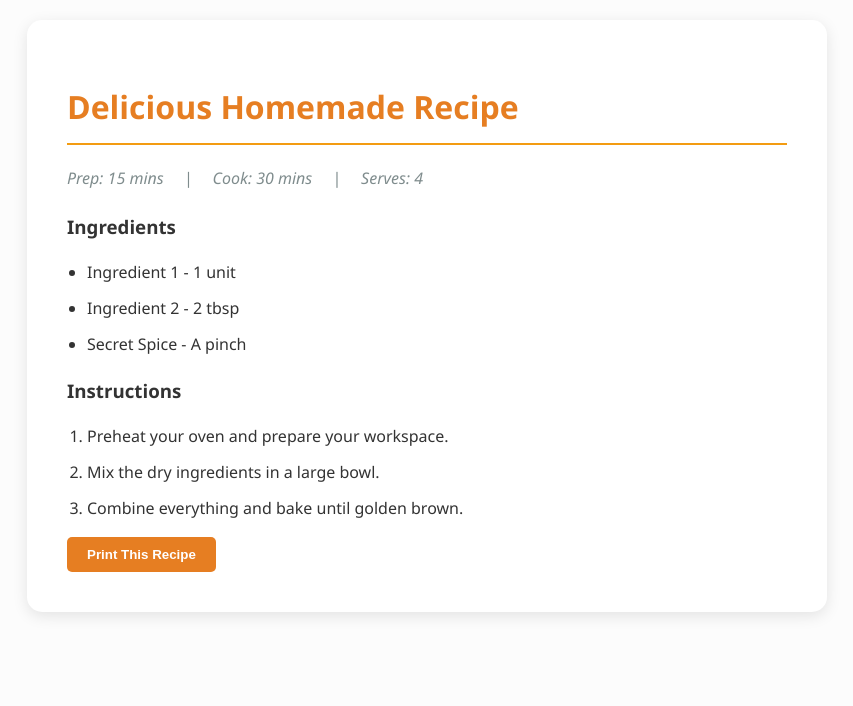
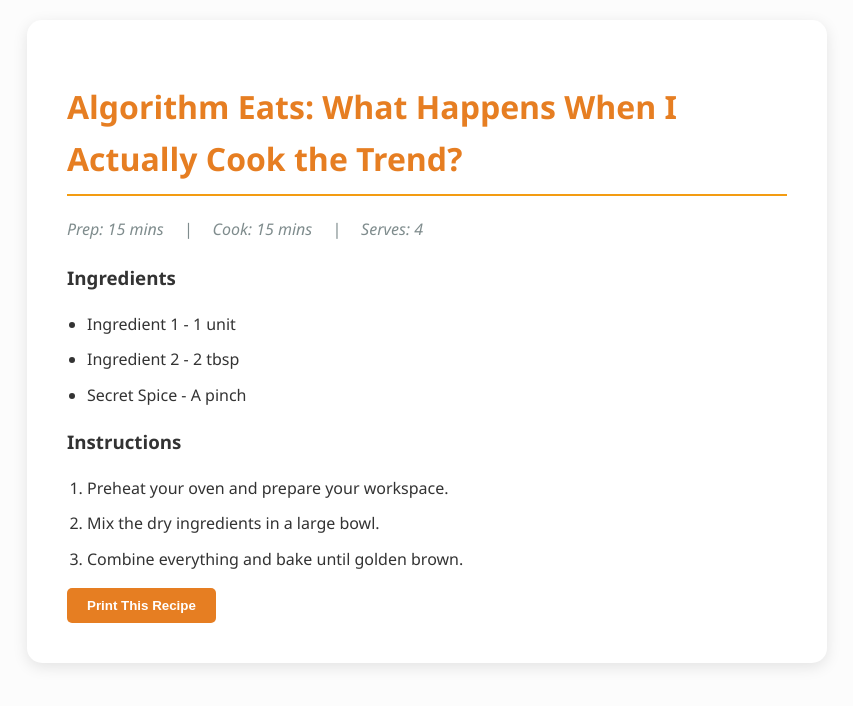
Before and after one commit to sachixchi-commits/my-recipes, a plain HTML site: page index.html in a window 1280 px wide. Shown: the whole page, without its empty margins (213-1066 px from the left). Drawn offline with Linux system fonts and the light colour scheme.

Commit message:
Update index.html

```diff
--- a/index.html
+++ b/index.html
@@ -19,9 +19,9 @@
 <body>
 
 <div class="recipe-card">
-    <h1>Delicious Homemade Recipe</h1>
+    <h1>Algorithm Eats: What Happens When I Actually Cook the Trend?</h1>
     <div class="meta">
-        <span>Prep: 15 mins</span> | <span>Cook: 30 mins</span> | <span>Serves: 4</span>
+        <span>Prep: 15 mins</span> | <span>Cook: 15 mins</span> | <span>Serves: 4</span>
     </div>
 
     <h3>Ingredients</h3>
@@ -42,4 +42,5 @@
 </div>
 
 </body>
+
 </html>
```
